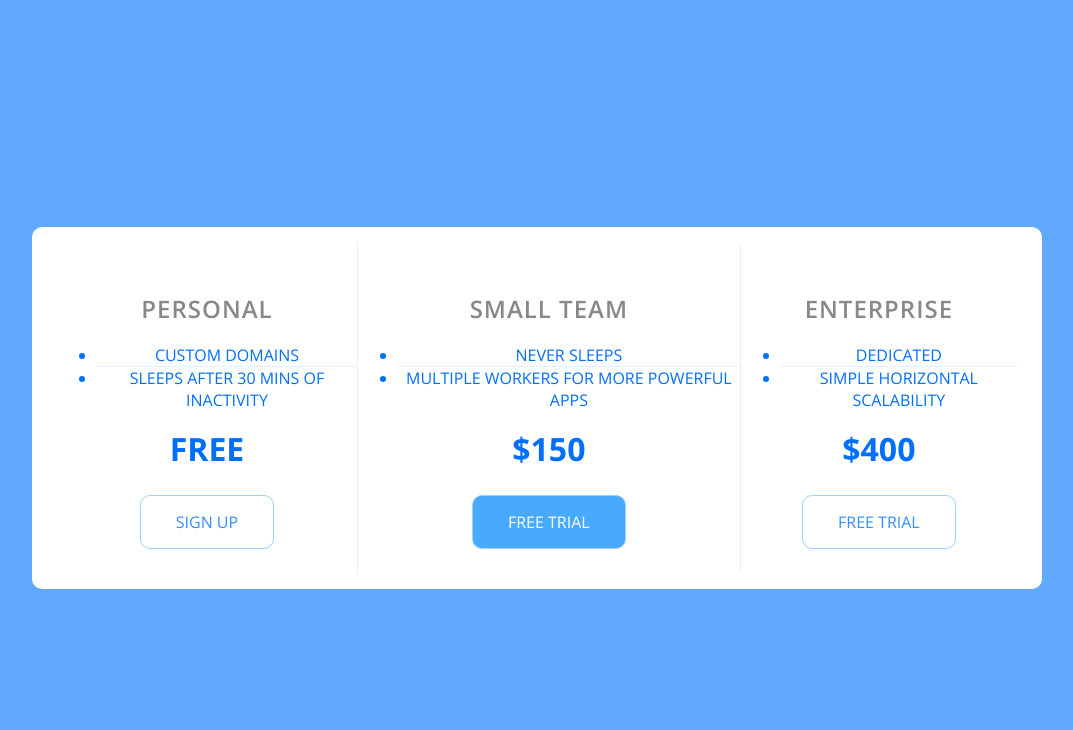
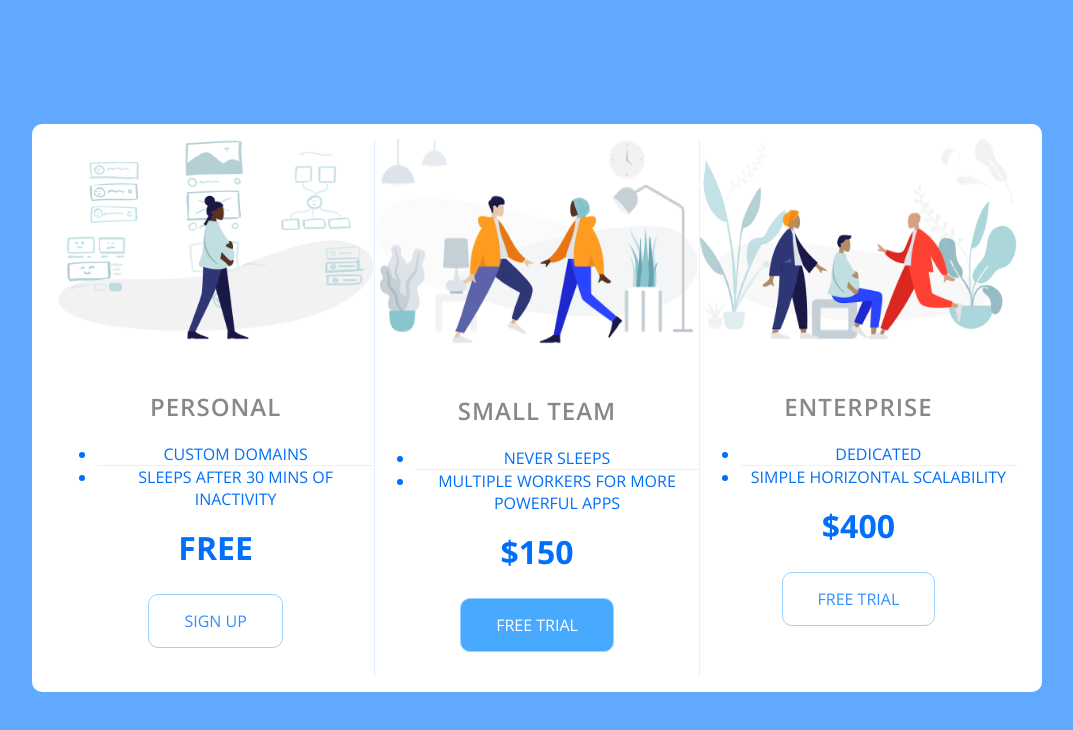
Before and after one commit to ShantanuSharma11/price_panel_project, a plain HTML site: page index.html in a window 1280 px wide. Shown: the whole page, without its empty margins (103-1176 px from the left). Drawn offline with nearby package versions, Linux system fonts and the light colour scheme.

Commit message:
Update index.html

```diff
--- a/index.html
+++ b/index.html
@@ -14,7 +14,7 @@
     <div class="panel">
 
         <div class="pricing-plan">
-            <img src="icons/icon.png" alt="" class="pricing-img">
+            <img src="icon.png" alt="" class="pricing-img">
             <h2 class="pricing-header">Personal</h2>
             <ul class="pricing-features">
                 <li class="pricing-features-item">Custom domains</li>
@@ -25,7 +25,7 @@
         </div>
 
         <div class="pricing-plan">
-            <img src="icons/icon2.png" alt="" class="pricing-img">
+            <img src="icon2.png" alt="" class="pricing-img">
             <h2 class="pricing-header">Small team</h2>
             <ul class="pricing-features">
                 <li class="pricing-features-item">Never sleeps</li>
@@ -36,7 +36,7 @@
         </div>
 
         <div class="pricing-plan">
-            <img src="icons/icon3.png" alt="" class="pricing-img">
+            <img src="icon3.png" alt="" class="pricing-img">
             <h2 class="pricing-header">Enterprise</h2>
             <ul class="pricing-features">
                 <li class="pricing-features-item">Dedicated</li>
```
